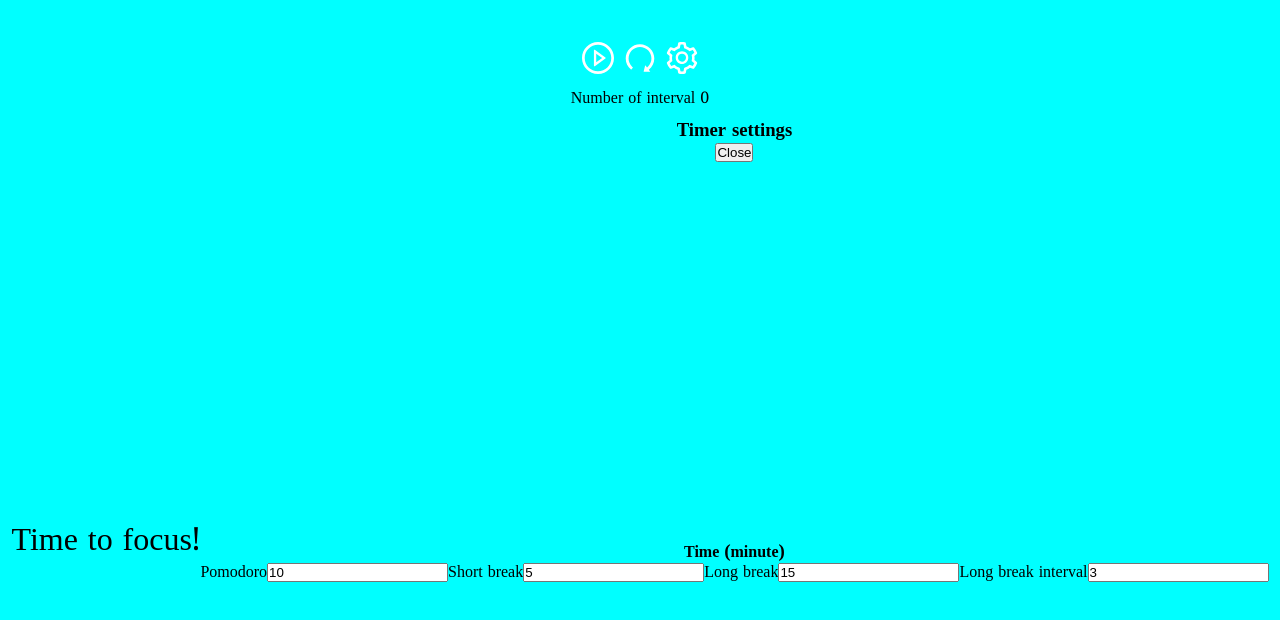
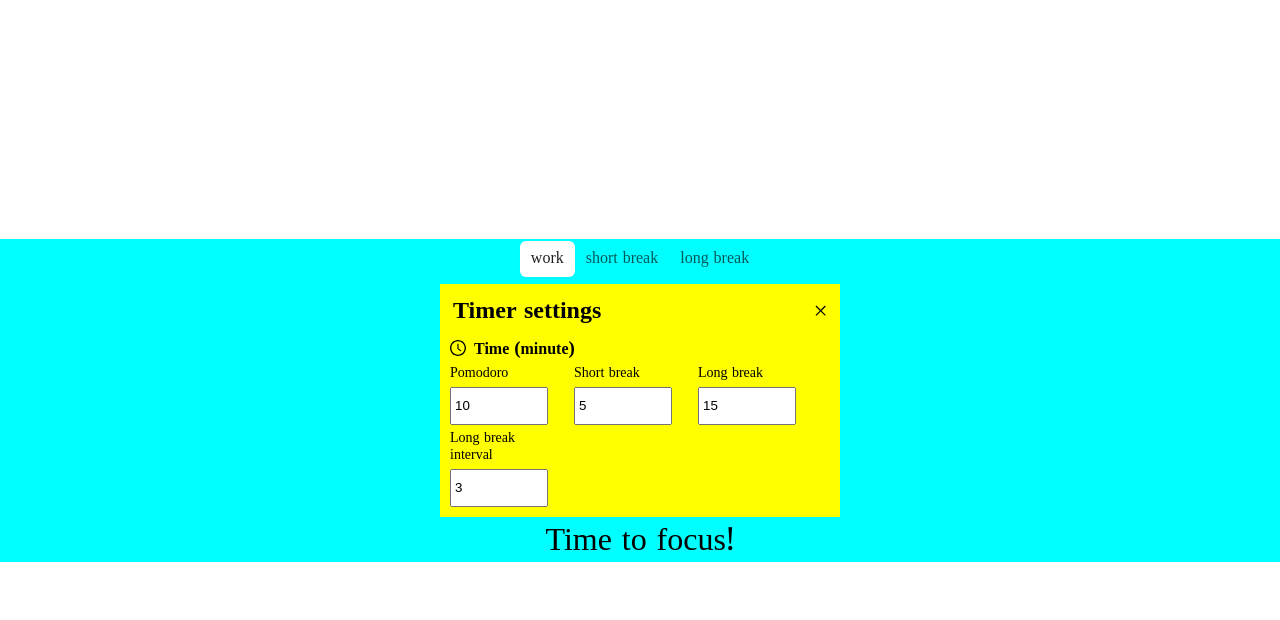
Before and after one commit to UmidaImerova/pomodoro-timer, a React (Create React App) app: page / in a window 1280 px wide. Both pictures are taken after a click on the button 682 px from the left and 459 px from the top of the page. Shown: the top 620 px of the page. Built offline with nearby package versions, Linux system fonts and the light colour scheme.

Commit message:
feat: styling

```diff
--- a/src/components/SettingsForm.jsx
+++ b/src/components/SettingsForm.jsx
@@ -1,7 +1,7 @@
 import React, {useContext} from 'react'
-import { useEffect } from 'react';
 import { GeneralContext } from '../context/SettingsContext';
-
+import s from './settingForm.module.scss'
+import {CloseOutlined, ClockCircleOutlined} from '@ant-design/icons';
 
 function SettingsForm() {
     const {
@@ -17,26 +17,36 @@ function SettingsForm() {
     } = useContext(GeneralContext)
 
   return (
-    <div>
+    <div className={s.modal_content}>
       <header>
         <h3>Timer settings</h3>
-        <button onClick={()=> setIsSettingsOn(false)}>Close</button>
+        <button onClick={()=> setIsSettingsOn(false)}><CloseOutlined /></button>
       </header>
       <main>
-        <div>
-          <h4>Time (minute)</h4>
+        <div className={s.timer}>
+          <h4>
+            <ClockCircleOutlined style={{ marginRight: '8px' }}/>Time (minute)
+          </h4>
+          <div className={s.timer_block}>
             <label htmlFor="pomodoro">Pomodoro
               <input type="number" name="pomodoro" id="pomodoro" value={workTime} onChange={(e)=> setWorkTime(e.target.value)} />
             </label>
+          </div>
+          <div className={s.timer_block}>
             <label htmlFor="shortBreak">Short break
               <input type="number" name="shortBreak" id="shortBreak" value={shortBreakTime} onChange={(e)=> setShortBreakTime(e.target.value)}/>
             </label>
+          </div>
+          <div className={s.timer_block}>
             <label htmlFor="longBreak">Long break
               <input type="number" name="longBreak" id="longBreak" value={longBreakTime} onChange={(e)=> setLongBreakTime(e.target.value)} />
             </label>
+          </div>
+          <div className={s.timer_block}>
             <label htmlFor="longBreakInterval">Long break interval
               <input type="number" name="longBreakInterval" id="longBreakInterval" value={longBreakInterval} onChange={(e)=> setLongBreakInterval(Number(e.target.value))}/>
             </label>
+          </div>
         </div>
       </main>
     </div>
--- a/src/components/Timer.jsx
+++ b/src/components/Timer.jsx
@@ -41,7 +41,7 @@ function Timer() {
             }, 1000);
         return () => clearInterval(interval)
         }
-    }, [isTimerStart, time])
+    }, [isTimerStart, time, setTime])
 
     const toggleTimer = () => {
         setIsTimerStart(!isTimerStart)
--- /dev/null
+++ b/src/components/settingForm.module.scss
@@ -0,0 +1,64 @@
+.modal_content{
+    background-color: yellow;
+    z-index: 6;
+    position: fixed;
+    display: flex;
+    flex-wrap: wrap;
+    width: 400px;
+    box-sizing: border-box;
+    padding: 5px;
+
+    header{
+        width: 100%;
+        padding: 8px;
+        display: flex;
+        justify-content: space-between;
+
+        h3{
+            width: 90%;
+            text-align: left;
+            font-size: 1.5rem;
+        }
+        button{
+            border: none;
+            background-color: transparent;
+        }
+    }
+
+    main{
+        height: 90%;
+        width: 100%;
+
+        .timer{
+            margin: 5px;
+            text-align: left;
+            display: flex;
+            flex-wrap: wrap;
+
+            h4{
+                width: 100%;
+            }
+            .timer_block{
+                width: 30%;
+                margin-right: 10px;
+                margin-top: 5px;
+
+
+                label{
+                    display: table-caption;
+                    font-size: 14px;
+                }
+
+                input{
+                    width: 98px;
+                    height: 38px;
+                    margin-top: 5px;
+                    padding: 3px;
+                    }
+
+            }
+
+
+        }
+    }
+}
```
Lines whose indentation alone changed are shown as unchanged.
